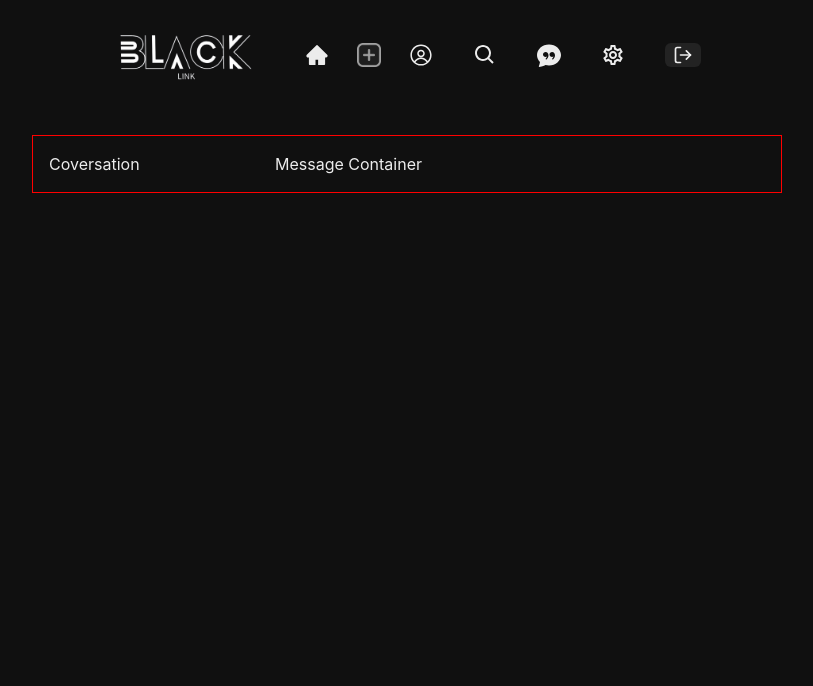
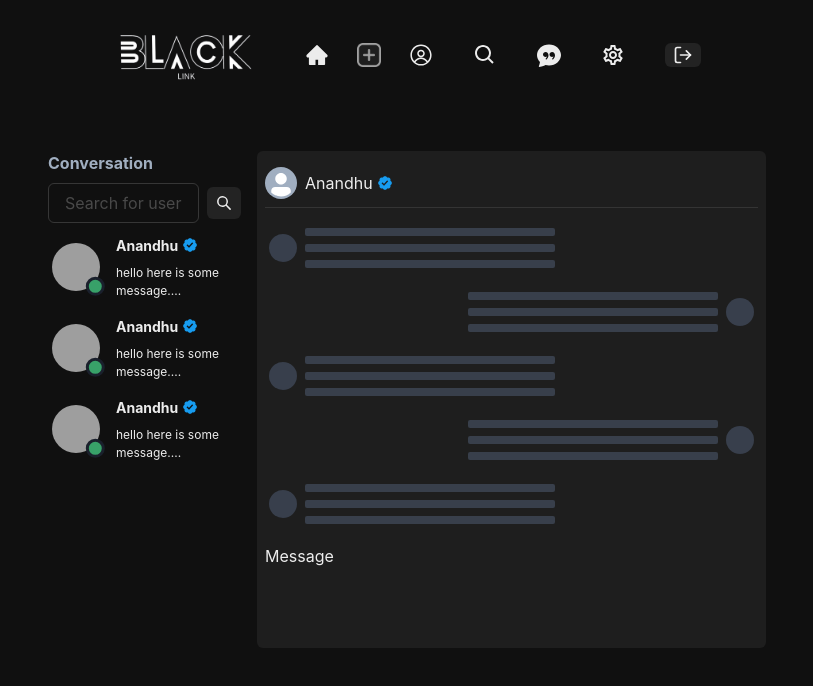
Before and after one commit to AnandhuRs619/socialMedia-app, a React (Vite) app in the folder frontend/: page /chat in a window 1280 px wide. Shown: the top 686 px of the page, without its empty margins (233-1046 px from the left). Built offline with nearby package versions, Linux system fonts and the light colour scheme; sample sign-in values are in the browser's storage; grey boxes are pictures that could not be loaded.

Commit message:
chat ui making

```diff
--- /dev/null
+++ b/frontend/src/Components/Conversation.jsx
@@ -0,0 +1,37 @@
+import { Avatar, AvatarBadge, Flex, Image, Stack, Text, WrapItem, useColorModeValue } from "@chakra-ui/react";
+
+
+export default function Conversation() {
+  return (
+    <Flex gap={4} alignItems={"center"} p={"1"}
+    _hover={{
+        cursor:"pointer",
+        bg: useColorModeValue("gray.600","gray.dark"),
+        color:"white",
+    }}
+    borderRadius={"md"}>
+        <WrapItem>
+            <Avatar size={{
+                Base:"xs",
+                sm:"sm",
+                md:"md"
+            }}
+            src="https://bit.ly/borken-link"
+            >
+
+            <AvatarBadge boxSize="1em" bg={"green.500"} />
+            </Avatar>
+
+        </WrapItem>
+        <Stack direction={"column"} fontSize={"sm"}>
+            <Text fontWeight={"700"} display={"flex"} alignItems={"center"} >
+                Anandhu <Image src="/verified.png" w={4} h={4} ml={1} />
+            </Text>
+            <Text fontSize={"xs"} display={"flex"} alignItems={"center" } gap={1} >
+                hello here is some message....
+            </Text>
+        </Stack>
+
+    </Flex>
+  )
+}
--- /dev/null
+++ b/frontend/src/Components/Message.jsx
@@ -0,0 +1,8 @@
+import { Flex } from "@chakra-ui/react"
+
+
+export const Message = () => {
+  return (
+    <Flex>Message</Flex>
+  )
+}
--- /dev/null
+++ b/frontend/src/Components/MessageContainer.jsx
@@ -0,0 +1,44 @@
+import { Avatar, Divider, Flex, Image, Skeleton, SkeletonCircle, Text, useColorModeValue } from "@chakra-ui/react"
+import { Message } from "./Message"
+
+
+export const MessageContainer = () => {
+  return (
+    <Flex flex={"70%"} bg={useColorModeValue("gray.200","gray.dark")}
+    borderRadius={"md"} p={2} flexDirection={"column"} >
+        {/* Message Header */}
+        <Flex gap={2} w={"full"} h={12} alignItems={"center"}>
+        <Avatar src="" size={"sm"}/>
+        <Text display={"flex"}  alignItems={"center"}>
+        Anandhu <Image src="/verified.png" w={4} ml={"1"} /></Text>
+        </Flex>
+        <Divider/>
+        {/* Messages */}
+
+        <Flex flexDir={"column"} gap={4} my={4}
+        h={"400px"} overflow={"scroll"}
+        >
+            {true &&
+                [...Array(5)].map((_, i) => (
+						<Flex
+							key={i}
+							gap={2}
+							alignItems={"center"}
+							p={1}
+							borderRadius={"md"}
+							alignSelf={i % 2 === 0 ? "flex-start" : "flex-end"}
+						>
+							{i % 2 === 0 && <SkeletonCircle size={7} />}
+							<Flex flexDir={"column"} gap={2}>
+								<Skeleton h='8px' w='250px' />
+								<Skeleton h='8px' w='250px' />
+								<Skeleton h='8px' w='250px' />
+							</Flex>
+							{i % 2 !== 0 && <SkeletonCircle size={7} />}
+						</Flex>
+					))}
+                    <Message/>
+        </Flex>
+    </Flex>
+  )
+}
--- a/frontend/src/Pages/ChatPage.jsx
+++ b/frontend/src/Pages/ChatPage.jsx
@@ -1,36 +1,84 @@
-import { Box, Flex, Text } from "@chakra-ui/react"
-import React from "react"
-
+import { SearchIcon } from "@chakra-ui/icons";
+import { Box, Button, Flex, Input, Skeleton, SkeletonCircle, Text, useColorModeValue } from "@chakra-ui/react";
+import Conversation from "../Components/Conversation";
+import {GiConversation} from "react-icons/gi"
+import { MessageContainer } from "../Components/MessageContainer";
 export const ChatPage = () => {
   return (
-    <Box position={"absolute"}
-    left={"50%"}
+    <Box
+      position="absolute"
+      left="50%"
       w={{
-        base:"100%",
-        md:"80%",
-        lg:"750px"
+        base: "100%",
+        md: "80%",
+        lg: "750px",
       }}
       p={4}
-    transform={"translateX(-50%)"}
-    border={"1px solid red"}
+      transform="translateX(-50%)"
     >
-      <Flex gap={4}
+      <Flex
+        gap={4}
         flexDirection={{
-        bse:"column",
-        md:"row"
+          base: "column",
+          md: "row",
         }}
         maxW={{
-        sm:"400px",
-        md:"full"
+          sm: "400px",
+          md: "full",
         }}
-      mx={"auto"}>
-        <Flex flex={30} >Coversation
-        <Text></Text>
-        <form></form>
+        mx="auto"
+      >
+        <Flex
+          flex={30}
+          gap={2}
+          flexDirection="column"
+          maxW={{ sm: "250px", md: "full" }}
+          mx="auto"
+        >
+          <Text fontWeight={700} color={useColorModeValue("gray.600", "gray.400")}>
+            Conversation
+          </Text>
+          <form>
+            <Flex alignItems="center" gap={2}>
+              <Input placeholder="Search for user" />
+              <Button size="sm">
+                <SearchIcon />
+              </Button>
             </Flex>
-        <Flex flex={70}>Message Container</Flex>
+          </form>
 
+          {false && (
+            [0, 1, 2, 3, 4].map((_, i) => (
+              <Flex key={i} gap={4} alignItems="center" p="1" borderRadius="md">
+                <Box>
+                  <SkeletonCircle size="10" />
+                </Box>
+                <Flex w="full" flexDirection="column" gap={3}>
+                  <Skeleton h="10px" w="80px" />
+                  <Skeleton h="8px" w="90%" />
+                  <Flex />
+                  <Flex />
+                </Flex>
+              </Flex>
+            ))
+          )}
+          <Conversation />
+          <Conversation />
+          <Conversation />
+        </Flex>
+        {/* <Flex flex={"70%"}
+        borderRadius={"md"}
+        p={2}
+        flexDir={"column"}
+        alignItems={"center"}
+        justifyContent={"center"}
+        h={"400px"}>
+         <GiConversation size={100}/>
+         <Text>Select a Conversation to start messaging</Text>
+        </Flex> */}
+
+        <MessageContainer />
       </Flex>
     </Box>
-  )
-}
+  );
+};
```
Lines whose indentation alone changed are shown as unchanged.
